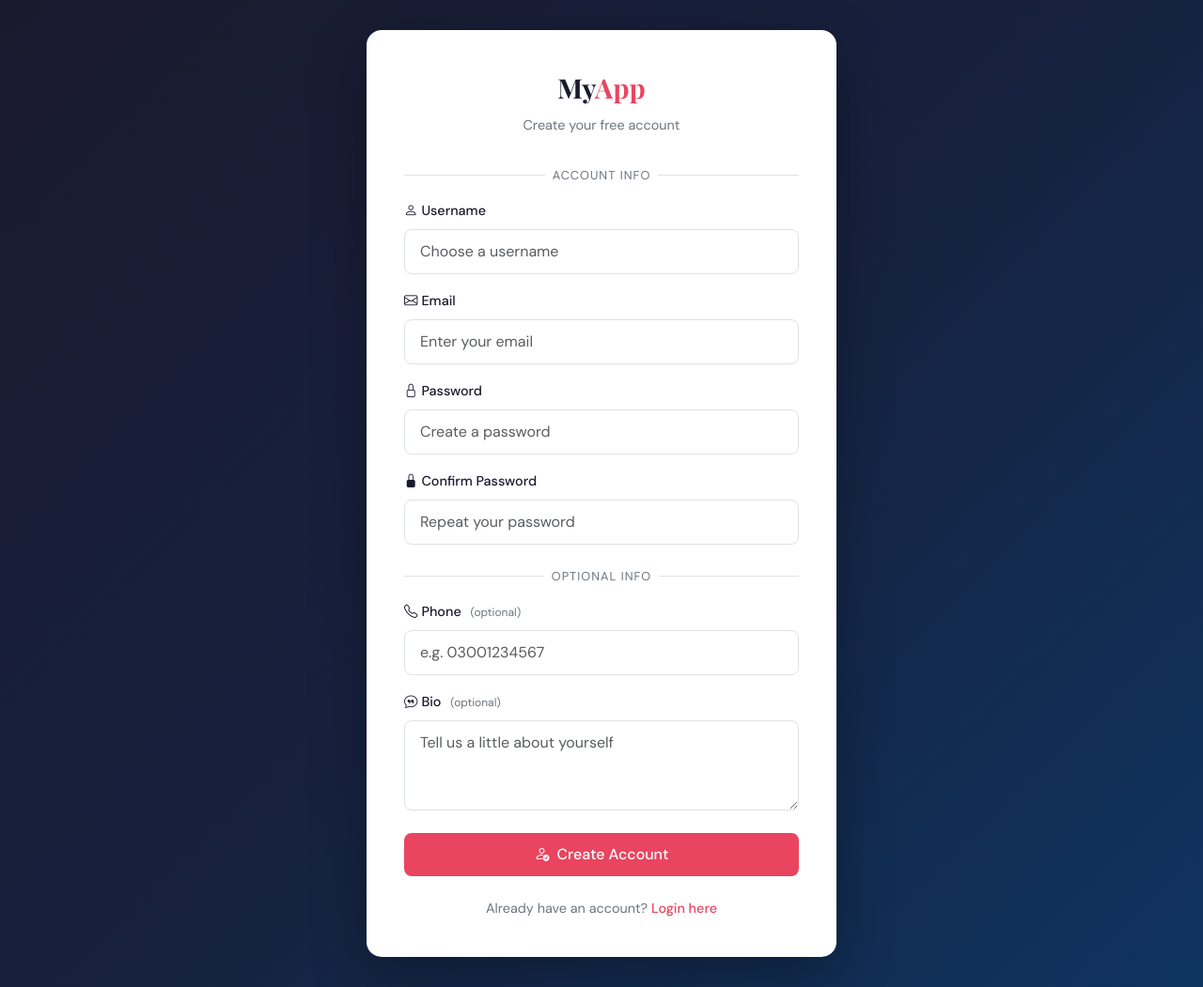
After one commit to umerhakim99/task-manager-api, a Django app: page /accounts/register/ in a window 1280 px wide. The commit adds this page. Shown: the whole page at 94% size. Run offline with Django 5.2, Linux system fonts and the light colour scheme; parts of the project's set-up code (start-up, migrations or seed data) failed here and were passed over.

Commit message:
registeration feature add

```diff
--- /dev/null
+++ b/accounts/forms.py
@@ -0,0 +1,39 @@
+from django import forms
+from .models import CustomUser
+
+
+class RegisterForm(forms.ModelForm):
+
+    password1 = forms.CharField(
+        label='Password',
+        widget=forms.PasswordInput,
+    )
+    password2 = forms.CharField(
+        label='Confirm Password',
+        widget=forms.PasswordInput,
+    )
+
+    class Meta:
+        model = CustomUser
+        fields = ['username', 'email', 'phone', 'bio']
+
+    def clean_email(self):
+        email = self.cleaned_data.get('email')
+        if CustomUser.objects.filter(email=email).exists():
+            raise forms.ValidationError("This email is already registered.")
+        return email
+
+    def clean(self):
+        cleaned_data = super().clean()
+        p1 = cleaned_data.get('password1')
+        p2 = cleaned_data.get('password2')
+        if p1 and p2 and p1 != p2:
+            raise forms.ValidationError("Passwords do not match.")
+        return cleaned_data
+
+    def save(self, commit=True):
+        user = super().save(commit=False)
+        user.set_password(self.cleaned_data['password1'])
+        if commit:
+            user.save()
+        return user
--- /dev/null
+++ b/accounts/templates/accounts/register.html
@@ -0,0 +1,206 @@
+<!DOCTYPE html>
+<html lang="en">
+<head>
+    <meta charset="UTF-8">
+    <meta name="viewport" content="width=device-width, initial-scale=1.0">
+    <title>Register - MyApp</title>
+    <link href="https://cdn.jsdelivr.net/npm/bootstrap@5.3.2/dist/css/bootstrap.min.css" rel="stylesheet">
+    <link href="https://fonts.googleapis.com/css2?family=Playfair+Display:wght@700&family=DM+Sans:wght@300;400;500&display=swap" rel="stylesheet">
+    <link href="https://cdn.jsdelivr.net/npm/bootstrap-icons@1.11.0/font/bootstrap-icons.css" rel="stylesheet">
+    <style>
+        body {
+            font-family: 'DM Sans', sans-serif;
+            background: linear-gradient(135deg, #1a1a2e 0%, #16213e 50%, #0f3460 100%);
+            min-height: 100vh;
+            display: flex;
+            align-items: center;
+            justify-content: center;
+            padding: 2rem 0;
+        }
+        .register-card {
+            background: #fff;
+            border-radius: 16px;
+            padding: 2.5rem;
+            width: 100%;
+            max-width: 500px;
+            box-shadow: 0 20px 60px rgba(0,0,0,0.3);
+        }
+        .brand {
+            font-family: 'Playfair Display', serif;
+            font-size: 1.8rem;
+            color: #1a1a2e;
+            text-align: center;
+            margin-bottom: 0.5rem;
+        }
+        .brand span { color: #e94560; }
+        .subtitle {
+            text-align: center;
+            color: #6c757d;
+            font-size: 0.9rem;
+            margin-bottom: 2rem;
+        }
+        .form-control {
+            border-radius: 8px;
+            border: 1.5px solid #dee2e6;
+            padding: 0.7rem 1rem;
+            font-family: 'DM Sans', sans-serif;
+        }
+        .form-control:focus {
+            border-color: #e94560;
+            box-shadow: 0 0 0 0.2rem rgba(233,69,96,0.15);
+        }
+        .btn-register {
+            background: #e94560;
+            border: none;
+            border-radius: 8px;
+            color: #fff;
+            padding: 0.7rem;
+            width: 100%;
+            font-size: 1rem;
+            font-weight: 500;
+            transition: background 0.2s;
+            cursor: pointer;
+        }
+        .btn-register:hover { background: #c73652; }
+        .form-label { font-weight: 500; color: #1a1a2e; font-size: 0.9rem; }
+        .optional-badge {
+            font-size: 0.75rem;
+            color: #6c757d;
+            font-weight: 400;
+            margin-left: 6px;
+        }
+        .section-divider {
+            font-size: 0.8rem;
+            text-transform: uppercase;
+            letter-spacing: 1px;
+            color: #6c757d;
+            margin: 1.5rem 0 1rem;
+            display: flex;
+            align-items: center;
+            gap: 0.5rem;
+        }
+        .section-divider::before, .section-divider::after {
+            content: '';
+            flex: 1;
+            height: 1px;
+            background: #dee2e6;
+        }
+        .login-link {
+            text-align: center;
+            margin-top: 1.5rem;
+            font-size: 0.9rem;
+            color: #6c757d;
+        }
+        .login-link a { color: #e94560; text-decoration: none; font-weight: 500; }
+        .login-link a:hover { text-decoration: underline; }
+        .error-list {
+            background: #fff5f5;
+            border: 1px solid #ffc9c9;
+            border-radius: 8px;
+            color: #c92a2a;
+            padding: 0.75rem 1rem;
+            font-size: 0.85rem;
+            margin-bottom: 1rem;
+            list-style: none;
+        }
+    </style>
+</head>
+<body>
+<div class="register-card">
+    <div class="brand">My<span>App</span></div>
+    <p class="subtitle">Create your free account</p>
+
+    {% if form.non_field_errors %}
+        <ul class="error-list">
+            {% for error in form.non_field_errors %}
+                <li><i class="bi bi-exclamation-circle me-1"></i>{{ error }}</li>
+            {% endfor %}
+        </ul>
+    {% endif %}
+
+    <form method="POST">
+        {% csrf_token %}
+
+        <div class="section-divider">Account Info</div>
+
+        <div class="mb-3">
+            <label class="form-label">
+                <i class="bi bi-person me-1"></i>Username
+            </label>
+            <input type="text" name="username" class="form-control"
+                   placeholder="Choose a username" required
+                   value="{{ form.username.value|default:'' }}">
+            {% if form.username.errors %}
+                <div class="text-danger small mt-1">{{ form.username.errors.0 }}</div>
+            {% endif %}
+        </div>
+
+        <div class="mb-3">
+            <label class="form-label">
+                <i class="bi bi-envelope me-1"></i>Email
+            </label>
+            <input type="email" name="email" class="form-control"
+                   placeholder="Enter your email" required
+                   value="{{ form.email.value|default:'' }}">
+            {% if form.email.errors %}
+                <div class="text-danger small mt-1">{{ form.email.errors.0 }}</div>
+            {% endif %}
+        </div>
+
+        <div class="mb-3">
+            <label class="form-label">
+                <i class="bi bi-lock me-1"></i>Password
+            </label>
+            <input type="password" name="password1" class="form-control"
+                   placeholder="Create a password" required>
+            {% if form.password1.errors %}
+                <div class="text-danger small mt-1">{{ form.password1.errors.0 }}</div>
+            {% endif %}
+        </div>
+
+        <div class="mb-3">
+            <label class="form-label">
+                <i class="bi bi-lock-fill me-1"></i>Confirm Password
+            </label>
+            <input type="password" name="password2" class="form-control"
+                   placeholder="Repeat your password" required>
+            {% if form.password2.errors %}
+                <div class="text-danger small mt-1">{{ form.password2.errors.0 }}</div>
+            {% endif %}
+        </div>
+
+        <div class="section-divider">Optional Info</div>
+
+        <div class="mb-3">
+            <label class="form-label">
+                <i class="bi bi-telephone me-1"></i>Phone
+                <span class="optional-badge">(optional)</span>
+            </label>
+            <input type="text" name="phone" class="form-control"
+                   placeholder="e.g. 03001234567"
+                   value="{{ form.phone.value|default:'' }}">
+        </div>
+
+        <div class="mb-4">
+            <label class="form-label">
+                <i class="bi bi-chat-quote me-1"></i>Bio
+                <span class="optional-badge">(optional)</span>
+            </label>
+            <textarea name="bio" class="form-control" rows="3"
+                      placeholder="Tell us a little about yourself">{{ form.bio.value|default:'' }}</textarea>
+        </div>
+
+        <button type="submit" class="btn-register">
+            <i class="bi bi-person-check me-2"></i>Create Account
+        </button>
+
+    </form>
+
+    <div class="login-link">
+        Already have an account? <a href="/accounts/login/">Login here</a>
+    </div>
+
+</div>
+<script src="https://cdn.jsdelivr.net/npm/bootstrap@5.3.2/dist/js/bootstrap.bundle.min.js"></script>
+</body>
+</html>
--- a/accounts/urls.py
+++ b/accounts/urls.py
@@ -1,7 +1,7 @@
 from django.urls import path
-from .views import RegisterView, ProfileView
+from . import views
 
 urlpatterns = [
-    path('register/', RegisterView.as_view()),
-    path('profile/', ProfileView.as_view()),
+    path('register/', views.register, name='register'),
+    path('profile/', views.profile, name='profile'),
 ]
--- a/accounts/views.py
+++ b/accounts/views.py
@@ -1,19 +1,38 @@
-from django.shortcuts import render
-from rest_framework import generics, permissions
-from rest_framework.response import Response
+from django.shortcuts import render, redirect
+from django.contrib.auth import login
+from django.contrib.auth.decorators import login_required
+from django.contrib import messages
+from .forms import RegisterForm
 from .models import CustomUser
-from .serializers import RegisterSerializer, ProfileSerializer
 
 
-class RegisterView(generics.CreateAPIView):
-    queryset = CustomUser.objects.all()
-    serializer_class = RegisterSerializer
-    permission_classes = [permissions.AllowAny]
+def register(request):
+    if request.user.is_authenticated:
+        return redirect('home')
+
+    if request.method == 'POST':
+        form = RegisterForm(request.POST)
+        if form.is_valid():
+            user = form.save()
+            login(request, user)
+            messages.success(request, f'Welcome {user.username}! Your account has been created.')
+            return redirect('home')
+    else:
+        form = RegisterForm()
+
+    return render(request, 'accounts/register.html', {'form': form})
 
 
-class ProfileView(generics.RetrieveUpdateAPIView):
-    serializer_class = ProfileSerializer
-    permission_classes = [permissions.IsAuthenticated]
+@login_required
+def profile(request):
+    if request.method == 'POST':
+        user = request.user
+        user.phone = request.POST.get('phone', '')
+        user.bio = request.POST.get('bio', '')
+        if request.FILES.get('profile_picture'):
+            user.profile_picture = request.FILES['profile_picture']
+        user.save()
+        messages.success(request, 'Profile updated successfully.')
+        return redirect('profile')
 
-    def get_object(self):
-        return self.request.user
+    return render(request, 'accounts/profile.html', {'user': request.user})
--- a/myproject/urls.py
+++ b/myproject/urls.py
@@ -1,27 +1,8 @@
-"""
-URL configuration for myproject project.
-
-The `urlpatterns` list routes URLs to views. For more information please see:
-    https://docs.djangoproject.com/en/6.0/topics/http/urls/
-Examples:
-Function views
-    1. Add an import:  from my_app import views
-    2. Add a URL to urlpatterns:  path('', views.home, name='home')
-Class-based views
-    1. Add an import:  from other_app.views import Home
-    2. Add a URL to urlpatterns:  path('', Home.as_view(), name='home')
-Including another URLconf
-    1. Import the include() function: from django.urls import include, path
-    2. Add a URL to urlpatterns:  path('blog/', include('blog.urls'))
-"""
 from django.contrib import admin
 from django.urls import path, include
 from rest_framework.authtoken import views as auth_views
 from rest_framework_simplejwt.views import TokenObtainPairView, TokenRefreshView
 from drf_spectacular.views import SpectacularAPIView, SpectacularSwaggerView
-
-
-
 from django.conf import settings
 from django.conf.urls.static import static
 
@@ -29,22 +10,14 @@ urlpatterns = [
     path('admin/', admin.site.urls),
     path('', include('blog.urls')),
     path('accounts/', include('django.contrib.auth.urls')),
+    path('accounts/', include('accounts.urls')),
     path('api-token-auth/', auth_views.obtain_auth_token),
-
-    # JWT URLs
-    path('api/token/', TokenObtainPairView.as_view()),       # get token
-    path('api/token/refresh/', TokenRefreshView.as_view()),  # refresh token
-
-
-    # Documentation URLs
+    path('api/token/', TokenObtainPairView.as_view()),
+    path('api/token/refresh/', TokenRefreshView.as_view()),
     path('api/schema/', SpectacularAPIView.as_view(), name='schema'),
     path('api/docs/', SpectacularSwaggerView.as_view(url_name='schema'), name='swagger-ui'),
+    path('api/taskmanager/', include('taskmanager.urls')),
+    path('api/accounts/', include('accounts.urls')),
+]
 
-    # Taskmanager URLs
-    path('api/taskmanager/', include('taskmanager.urls')),
-
-
-    # Accounts URLs
-    path('api/accounts/', include('accounts.urls')),  # ADD THIS
-]
 urlpatterns += static(settings.MEDIA_URL, document_root=settings.MEDIA_ROOT)
```
Also changed, not shown: accounts/templates/accounts/profile.html (added, +89 -0 lines), blog/templates/blog/base.html (+16 -4 lines), blog/templates/registration/login.html (+8 -1 lines).
